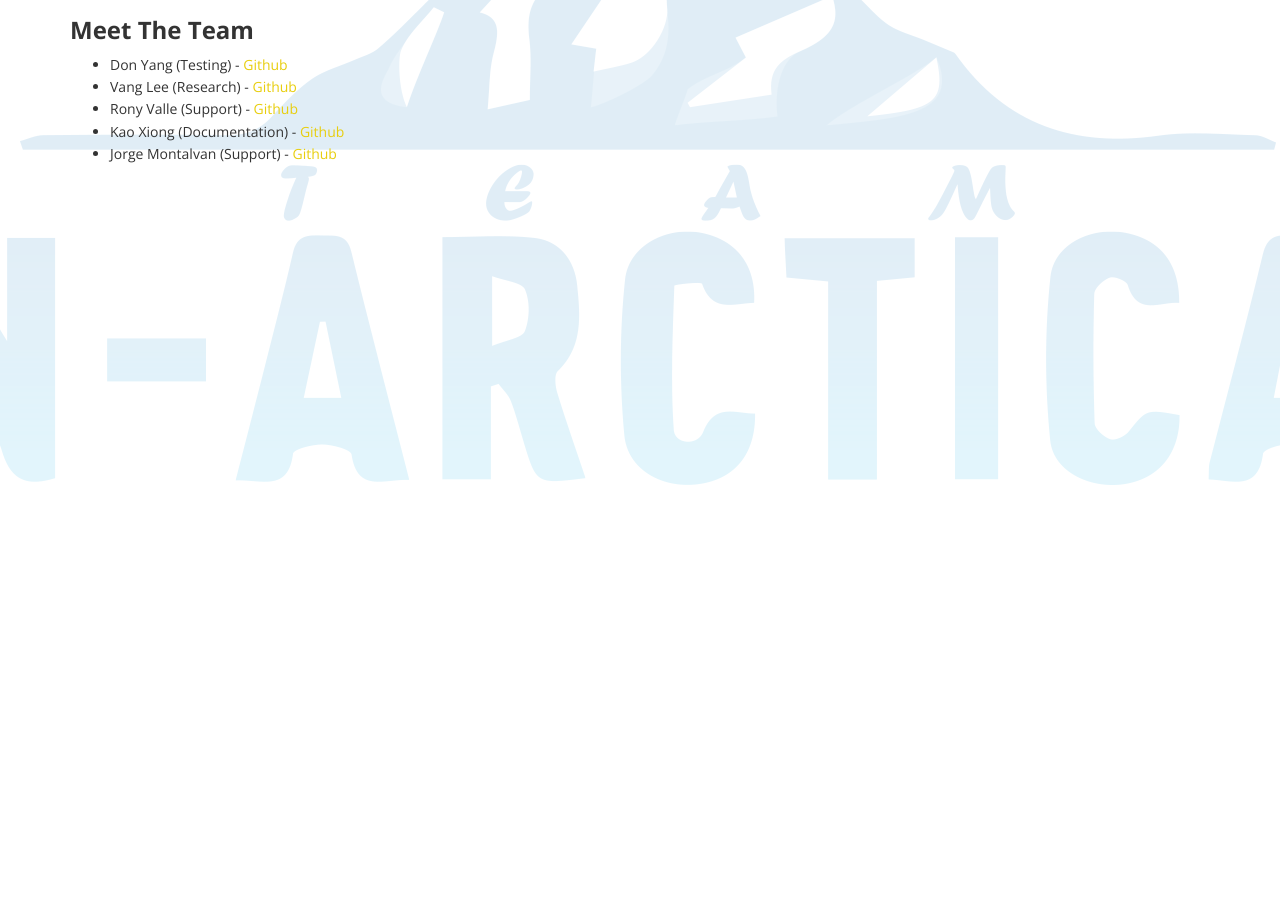
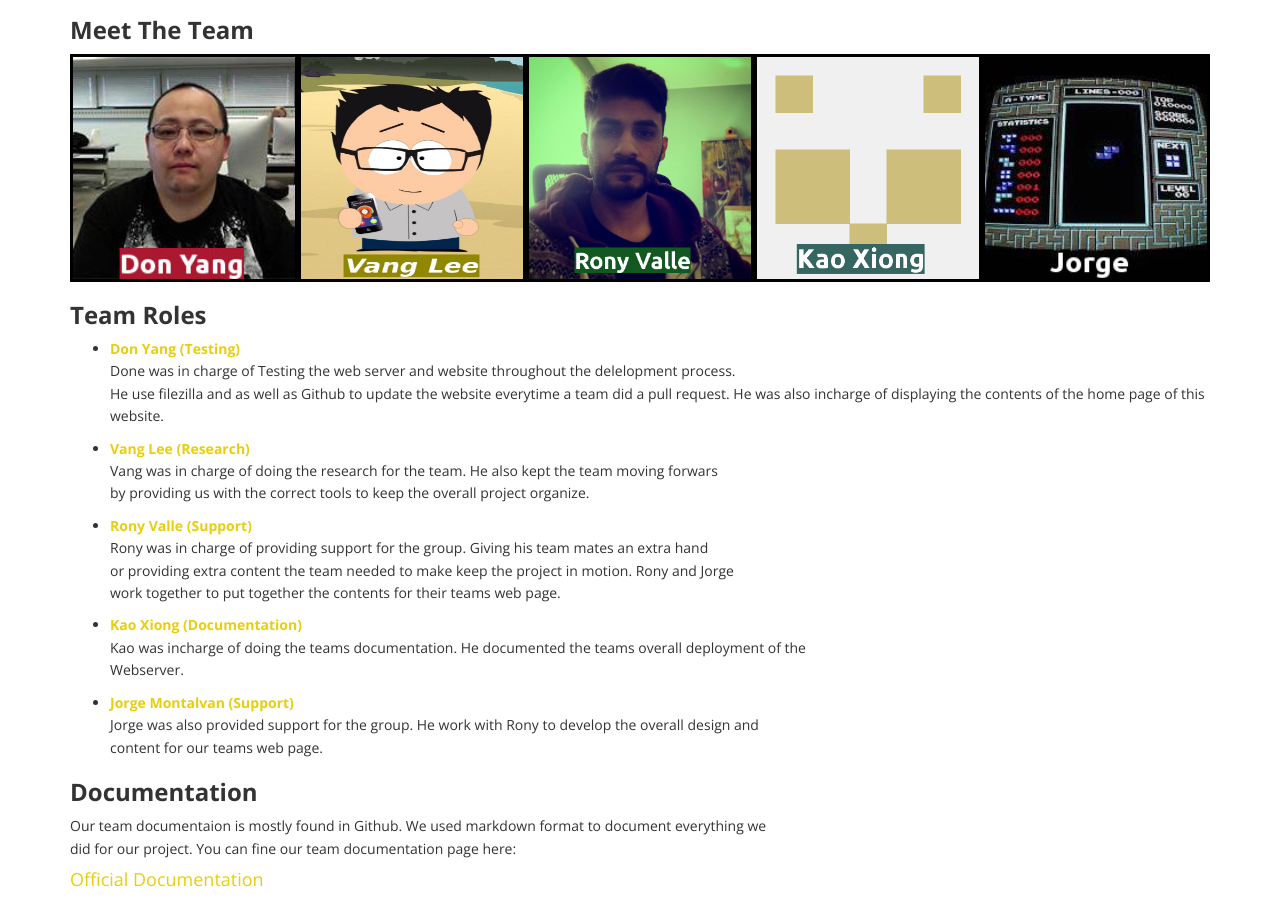
Before and after one commit to taimaishuze/Linux-Project-Repository, a plain HTML site: page nartica.html in a window 1280 px wide. Shown: the part 208-1108 px from the top of the page. Before the commit the page ends 800 px from the top, so only its background shows below. Drawn offline with nearby package versions, Linux system fonts and the light colour scheme.

Commit message:
updates to the anrtica page

```diff
--- a/css/main.css
+++ b/css/main.css
@@ -10,18 +10,6 @@ body {
   font-family: 'Open Sans', Arial, sans-serif;
   color: #333;
   line-height:1.6em;
-}
-
-.nartica {
-  background-image: url("arg1.png");
-  background-repeat: no-repeat;
-  background-attachment: fixed;
-  background-position: 50% 0%;
-  font-family:'Open Sans', Arial, sans-serif;
-  color:#333;
-  line-height:1.6em;
-  padding-top:0;
-  margin: 0;
 }
 
 h1,
@@ -322,3 +310,26 @@ ul.social-share li a:hover {
 .mainContent {
 	padding-top: 75px;
 }
+
+div.images {
+display: block;
+background-color: transparent;
+}
+
+div.images img {
+display: block;
+float: left;
+width: 228px;
+height: 228px;
+border-style: solid;
+border-width: 3px;
+border-color: #000000;
+}
+
+.clear {
+clear: both;
+height: 0;
+width: 0;
+font-size: 3px;
+line-height: 0;
+}
--- a/nartica.html
+++ b/nartica.html
@@ -45,20 +45,58 @@
 <div class="container mainContent">
 <!--------------------Keep content below this line------------------------------------------------------------------------------------------------------------------------------------------->
 <!--/Place the background image in the div class container metion above using: background-image: url(nameofimage); -->
-<h2><b>Welcome To N-Arctica!</b></h2>
+<h2><b>Team N-Arctica!</b></h2>
 <p><p><b>A Linux Web Server</b> is what our group deployed for our final project in the Networking 3 - Linux class.<br>
 There are five members in the group and each one has a special role to work with.  Check out our Github </br>
-accounts to find out more and see the documentation that goes along with our project.</p>
+accounts by clicking each of our pictures bellow to find out more and see the documentation that goes along with our project.</p>
 </p>
 <p>
   <h3><b>Meet The Team</b></h3>
-    <ul>
-      <li>Don Yang (Testing) - <a href="https://dyang32.github.io/dyang32.github.io">Github</a></li>
-      <li>Vang Lee (Research) - <a href="https://taimaishuze.github.io/newshuze.github.io">Github</a></li>
-      <li>Rony Valle (Support) - <a href="https://RonyValle.github.io/RonyValle.github.io">Github</a></li>
-      <li>Kao Xiong (Documentation) - <a href="https://kaoxiong.github.io/kaoxiong.github.io">Github</a></li>
-      <li>Jorge Montalvan (Support) - <a href="https://joval14.github.io/joval14.github.io">Github</a></li>
+	<div class= "images">
+	  <a href="https://github.com/dyang32"><img src="images/Don.jpeg" alt="Picture of a guy named Don"></a>
+	  <a href="https://github.com/taimaishuze"><img src="images/vang.jpeg" alt="Picture of a guy named Vang"></a>
+	  <a href="https://github.com/RonyValle"><img src="images/Rony.jpg" alt="Picture of a guy named Rony"></a>
+          <a href="https://github.com/kaoxiong"><img src="images/kao.png" alt="Picture of a guy named Kao"></a>
+         <a href="https://github.com/Joval14"><img src="images/jorge.jpeg" alt="Picture of a guy named Jorge"></a>
+	  <div class="clear"></div>
+        </div>
+
+  <h3><b>Team Roles</b></h3>
+     <ul>
+      <li><a href="https://github.com/dyang32/Webserver"><b>Don Yang (Testing)</b></a>
+	<p>Done was in charge of Testing the web server and website throughout the delelopment process.</br>
+	   He use filezilla and as well as Github to update the website everytime a team did a pull request.
+	   He was also incharge of displaying the contents of the home page of this website.
+	</p>
+      </li>
+      <li><a href="https://github.com/taimaishuze/N-Arctica-Web-Server/wiki/Research"><b>Vang Lee (Research)</b></a>
+	<p>Vang was in charge of doing the research for the team. He also kept the team moving forwars </br>
+	   by providing us with the correct tools to keep the overall project organize.
+	</p>
+      </li>
+      <li><a href="https://github.com/taimaishuze/N-Arctica-Web-Server/wiki/Support-1"><b>Rony Valle (Support)</b></a>
+	<p>Rony was in charge of providing support for the group. Giving his team mates an extra hand</br>
+	   or providing extra content the team needed to make keep the project in motion. Rony and Jorge</br>
+	   work together to put together the contents for their teams web page.
+	</p>
+      </li>
+      <li><a href="https://github.com/taimaishuze/N-Arctica-Web-Server/wiki/Documentation"><b>Kao Xiong (Documentation)</b></a>
+	<p>Kao was incharge of doing the teams documentation. He documented the teams overall deployment of the</br>
+	   Webserver.
+	</p>
+      </li>
+      <li><a href="https://github.com/taimaishuze/N-Arctica-Web-Server/wiki/Support-2"><b>Jorge Montalvan (Support)</b></a>
+	<p>Jorge was also provided support for the group. He work with Rony to develop the overall design and</br>
+	   content for our teams web page.
+	</p>
+      </li>
     </ul>
+  <h3><b>Documentation</b></h3>
+    <p> Our team documentaion is mostly found in Github. We used markdown format to document everything we</br>
+	did for our project. You can fine our team documentation page here:
+     <h4><a href="https://github.com/taimaishuze/N-Arctica-Web-Server/wiki">Official Documentation</h4></a>
+
+    </p>
 </p>
 <!----A link must be place somewhere in here to point people to our project documentation -->
 
```
Also changed, not shown: images/Don.jpeg (added), images/Rony.jpg (added), images/jorge.jpeg (added), images/kao.png (added), images/vang.jpeg (added).
